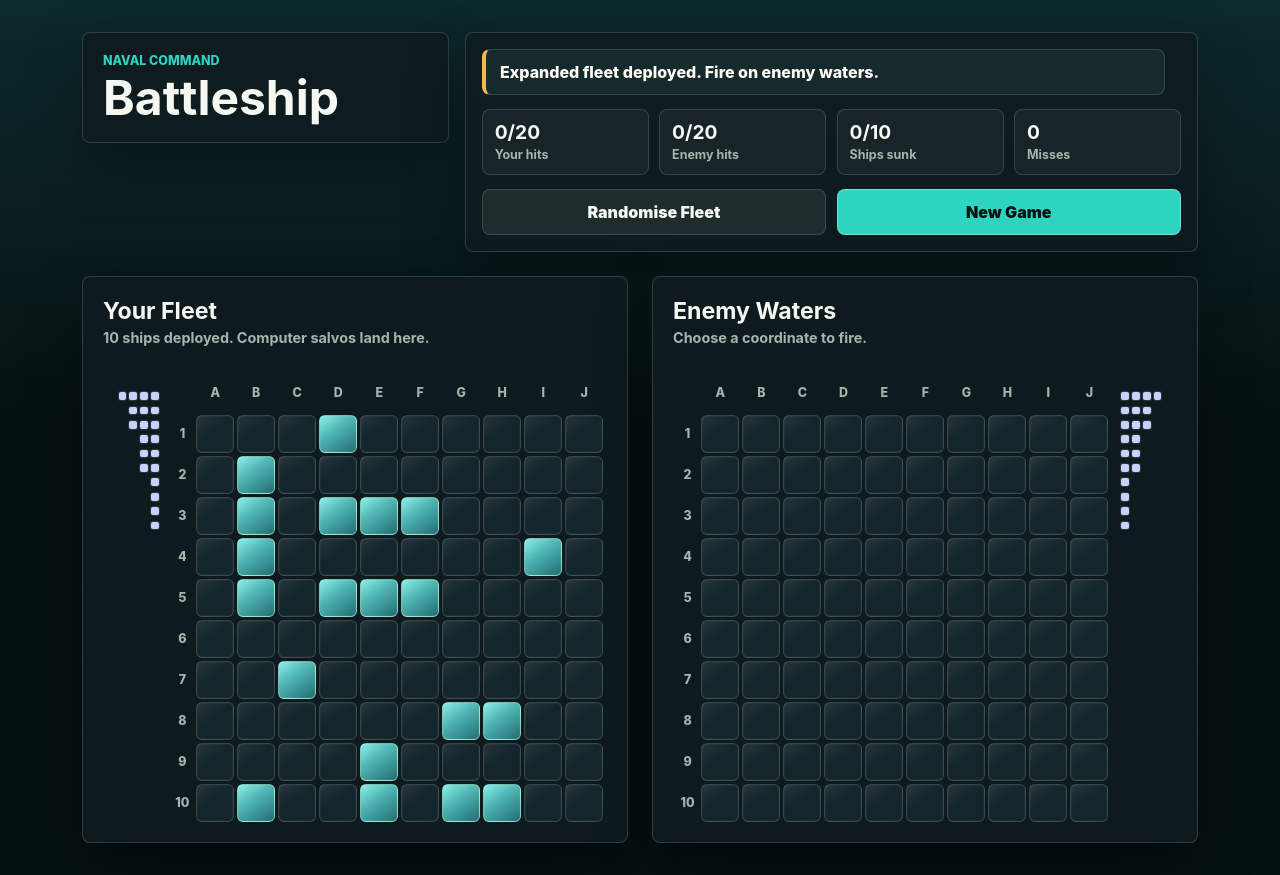
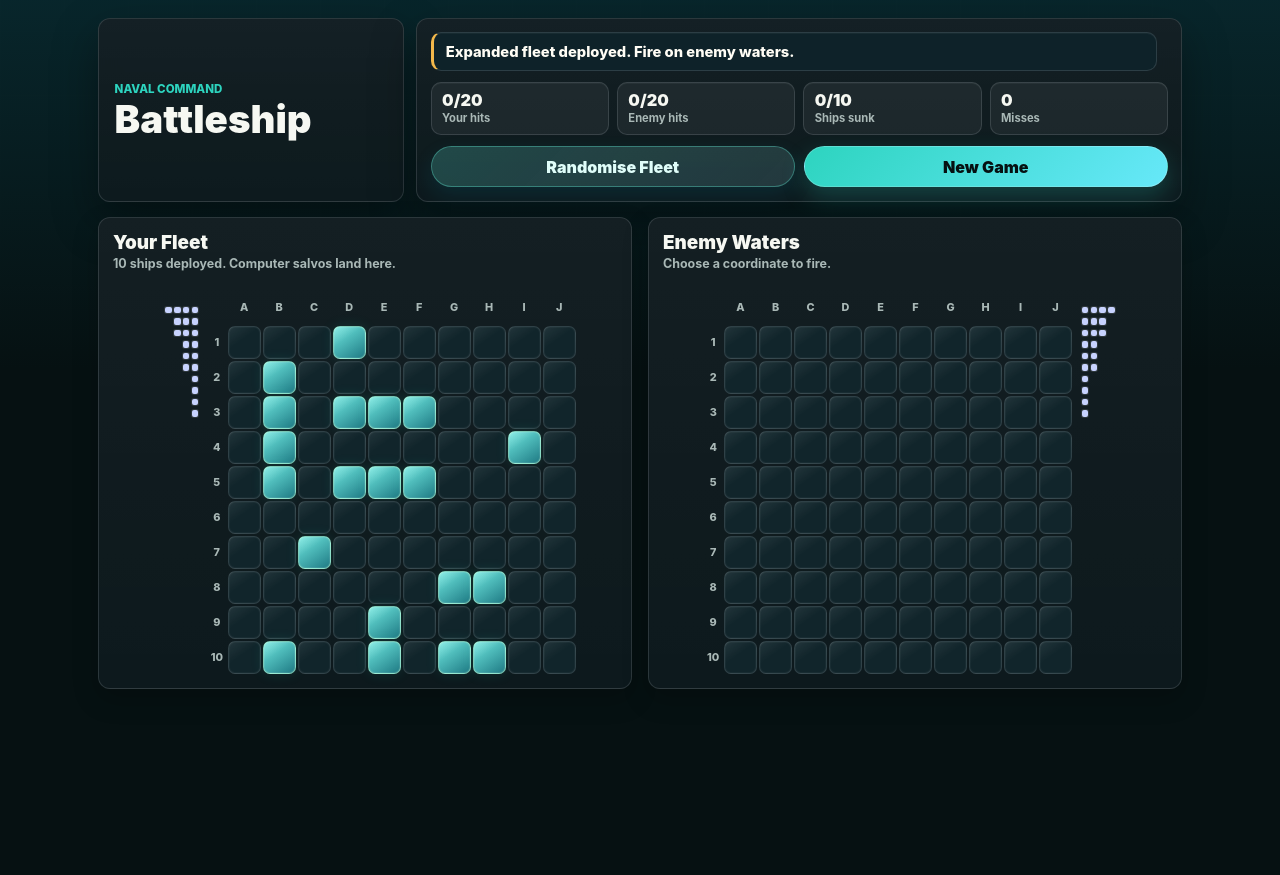
Before and after one commit to BUSISWABILIBILI/battleship, a website built with Vite: page index.html in a window 1280 px wide. After the commit the page ends 800 px from the top, so only its background shows below. Built offline with nearby package versions, Linux system fonts and the light colour scheme.

Commit message:
Polish Battleship layout and controls

```diff
--- a/src/style.css
+++ b/src/style.css
@@ -4,12 +4,15 @@
 
 :root {
   --bg: #061112;
-  --panel: #101c1f;
-  --panel-strong: #16292d;
-  --line: rgba(226, 232, 240, 0.16);
+  --panel: rgba(10, 22, 27, 0.92);
+  --panel-strong: rgba(15, 35, 42, 0.96);
+  --panel-soft: rgba(255, 255, 255, 0.055);
+  --line: rgba(226, 232, 240, 0.14);
+  --line-strong: rgba(94, 234, 212, 0.38);
   --text: #f6f8f2;
-  --muted: #a6b5ad;
+  --muted: #a9b8b6;
   --accent: #2dd4bf;
+  --accent-strong: #67e8f9;
   --danger: #ef5b4c;
   --danger-deep: #9f241c;
   --miss: #8fa0a4;
@@ -17,9 +20,12 @@
   --focus: #f8d66d;
   --target: #c7d2fe;
   --target-sunk: #fca5a5;
-  --cell-size: 38px;
-  --cell-gap: 3px;
-  --label-size: 1.35rem;
+  --cell-size: 33px;
+  --cell-gap: 2px;
+  --label-size: 1.1rem;
+  --radius: 12px;
+  --shadow: 0 18px 45px rgba(0, 0, 0, 0.34);
+  --shadow-soft: 0 10px 26px rgba(0, 0, 0, 0.22);
 }
 
 body {
@@ -35,16 +41,16 @@ body {
   color: var(--text);
   background-color: var(--bg);
   background-image:
-    linear-gradient(180deg, rgba(13, 45, 49, 0.88), rgba(6, 17, 18, 0.96) 48%),
+    linear-gradient(180deg, rgba(8, 40, 46, 0.9), rgba(6, 17, 18, 0.98) 46%),
     repeating-linear-gradient(
       90deg,
-      rgba(255, 255, 255, 0.035) 0 1px,
-      transparent 1px 72px
+      rgba(255, 255, 255, 0.026) 0 1px,
+      transparent 1px 64px
     ),
     repeating-linear-gradient(
       0deg,
-      rgba(255, 255, 255, 0.025) 0 1px,
-      transparent 1px 72px
+      rgba(255, 255, 255, 0.018) 0 1px,
+      transparent 1px 64px
     );
 }
 
@@ -53,19 +59,20 @@ button {
 }
 
 .game-shell {
-  width: min(1180px, 100%);
+  width: min(1120px, 100%);
   min-height: 100vh;
   margin: 0 auto;
-  padding: 2rem;
+  padding: 1.1rem;
   display: grid;
   align-content: start;
-  gap: 1.5rem;
+  gap: 0.95rem;
 }
 
 .game-header {
+  width: 100%;
   display: grid;
-  grid-template-columns: minmax(220px, 0.8fr) minmax(0, 1.6fr);
-  gap: 1rem;
+  grid-template-columns: minmax(190px, 0.72fr) minmax(0, 1.8fr);
+  gap: 0.75rem;
   align-items: start;
 }
 
@@ -73,21 +80,25 @@ button {
 .command-panel,
 .board-panel {
   border: 1px solid var(--line);
-  border-radius: 8px;
-  background: rgba(16, 28, 31, 0.92);
-  box-shadow: 0 24px 60px rgba(0, 0, 0, 0.32);
+  border-radius: var(--radius);
+  background:
+    linear-gradient(180deg, rgba(255, 255, 255, 0.045), rgba(255, 255, 255, 0.015)),
+    var(--panel);
+  box-shadow: var(--shadow);
+  backdrop-filter: blur(10px);
 }
 
 .heading-group {
-  padding: 1.25rem;
+  min-height: 100%;
+  padding: 1rem;
   display: grid;
-  align-content: end;
-  gap: 0.35rem;
+  align-content: center;
+  gap: 0.28rem;
 }
 
 .eyebrow {
   color: var(--accent);
-  font-size: 0.78rem;
+  font-size: 0.72rem;
   font-weight: 800;
   text-transform: uppercase;
 }
@@ -99,44 +110,48 @@ p {
 }
 
 h1 {
-  font-size: 3rem;
-  line-height: 1;
+  font-size: clamp(2.15rem, 3vw, 2.7rem);
+  line-height: 0.95;
+  font-weight: 900;
 }
 
 .command-panel {
-  padding: 1rem;
+  padding: 0.85rem;
   display: grid;
   grid-template-columns: minmax(220px, 1fr) auto;
-  gap: 0.9rem 1rem;
+  gap: 0.65rem;
   align-items: center;
 }
 
 .status-message {
-  min-height: 2.75rem;
-  padding: 0.75rem 0.9rem;
+  min-height: 2.35rem;
+  padding: 0.6rem 0.75rem;
   display: grid;
   align-items: center;
   color: #fffdf5;
-  font-weight: 800;
+  font-size: 0.92rem;
+  font-weight: 760;
   background: var(--panel-strong);
   border: 1px solid var(--line);
-  border-left: 4px solid var(--warning);
-  border-radius: 8px;
+  border-left: 3px solid var(--warning);
+  border-radius: 10px;
+  box-shadow: inset 0 1px 0 rgba(255, 255, 255, 0.04);
 }
 
 .stats {
   grid-column: 1 / -1;
   display: grid;
   grid-template-columns: repeat(4, minmax(0, 1fr));
-  gap: 0.65rem;
+  gap: 0.5rem;
 }
 
 .stat {
   min-width: 0;
-  padding: 0.75rem;
-  background: rgba(255, 255, 255, 0.045);
+  padding: 0.55rem 0.65rem;
+  background: var(--panel-soft);
   border: 1px solid var(--line);
-  border-radius: 8px;
+  border-radius: 10px;
+  box-shadow: inset 0 1px 0 rgba(255, 255, 255, 0.035);
 }
 
 .stat strong,
@@ -145,14 +160,15 @@ h1 {
 }
 
 .stat strong {
-  font-size: 1.2rem;
+  font-size: 1.02rem;
   line-height: 1.1;
+  font-weight: 900;
 }
 
 .stat span {
-  margin-top: 0.2rem;
+  margin-top: 0.12rem;
   color: var(--muted);
-  font-size: 0.78rem;
+  font-size: 0.7rem;
   font-weight: 700;
 }
 
@@ -160,37 +176,60 @@ h1 {
   grid-column: 1 / -1;
   display: grid;
   grid-template-columns: repeat(2, minmax(0, 1fr));
-  gap: 0.65rem;
+  gap: 0.55rem;
 }
 
 .restart-button,
 .secondary-button {
-  min-height: 2.75rem;
-  padding: 0.75rem 1rem;
+  min-height: 2.45rem;
+  padding: 0.62rem 0.9rem;
+  position: relative;
+  overflow: hidden;
   font-weight: 900;
-  border: 1px solid rgba(255, 255, 255, 0.32);
-  border-radius: 8px;
+  border: 1px solid rgba(255, 255, 255, 0.2);
+  border-radius: 999px;
   cursor: pointer;
+  transition:
+    transform 0.18s ease,
+    background 0.18s ease,
+    border-color 0.18s ease,
+    box-shadow 0.18s ease,
+    opacity 0.18s ease;
 }
 
 .restart-button {
   color: #061112;
-  background: var(--accent);
+  background: linear-gradient(135deg, var(--accent), var(--accent-strong));
+  box-shadow: 0 10px 24px rgba(45, 212, 191, 0.22);
 }
 
 .secondary-button {
-  color: var(--text);
-  background: rgba(255, 255, 255, 0.07);
-  border-color: var(--line);
+  color: #dffdf9;
+  background:
+    linear-gradient(135deg, rgba(45, 212, 191, 0.18), rgba(103, 232, 249, 0.08)),
+    rgba(255, 255, 255, 0.065);
+  border-color: rgba(94, 234, 212, 0.36);
+  box-shadow: 0 8px 20px rgba(8, 145, 178, 0.13);
 }
 
 .restart-button:hover:not(:disabled) {
-  background: #5eead4;
+  transform: translateY(-1px);
+  background: linear-gradient(135deg, #5eead4, #a5f3fc);
+  box-shadow: 0 14px 30px rgba(45, 212, 191, 0.3);
 }
 
 .secondary-button:hover:not(:disabled) {
-  background: rgba(255, 255, 255, 0.12);
-  border-color: rgba(94, 234, 212, 0.48);
+  transform: translateY(-1px);
+  background:
+    linear-gradient(135deg, rgba(45, 212, 191, 0.28), rgba(103, 232, 249, 0.12)),
+    rgba(255, 255, 255, 0.085);
+  border-color: rgba(94, 234, 212, 0.64);
+  box-shadow: 0 12px 28px rgba(8, 145, 178, 0.18);
+}
+
+.restart-button:active:not(:disabled),
+.secondary-button:active:not(:disabled) {
+  transform: translateY(0);
 }
 
 .restart-button:focus-visible,
@@ -201,39 +240,44 @@ h1 {
 
 .restart-button:disabled,
 .secondary-button:disabled {
-  opacity: 0.45;
+  opacity: 0.55;
   cursor: not-allowed;
 }
 
 .boards {
   display: grid;
   grid-template-columns: repeat(2, minmax(0, 1fr));
-  gap: 1.5rem;
+  gap: 0.95rem;
+  align-items: start;
 }
 
 .board-panel {
-  padding: 1.25rem;
+  min-width: 0;
+  padding: 0.9rem;
+  box-shadow: var(--shadow-soft);
 }
 
 .board-header {
-  min-height: 3.8rem;
+  min-height: 3rem;
   display: grid;
   align-content: start;
-  gap: 0.25rem;
+  gap: 0.18rem;
 }
 
 .board-header h2 {
-  font-size: 1.45rem;
+  font-size: 1.18rem;
+  line-height: 1.1;
+  font-weight: 900;
 }
 
 .board-header p {
   color: var(--muted);
-  font-size: 0.9rem;
+  font-size: 0.78rem;
   font-weight: 650;
 }
 
 .board-area {
-  margin-top: 1rem;
+  margin-top: 0.65rem;
   display: grid;
   justify-content: center;
   align-items: start;
@@ -241,23 +285,23 @@ h1 {
 
 .board-area.targets-left,
 .board-area.targets-right {
-  gap: 0.8rem;
+  gap: 0.6rem;
 }
 
 .board-area.targets-left {
-  grid-template-columns: minmax(52px, auto) max-content;
+  grid-template-columns: minmax(44px, auto) max-content;
 }
 
 .board-area.targets-right {
-  grid-template-columns: max-content minmax(52px, auto);
+  grid-template-columns: max-content minmax(44px, auto);
 }
 
 .fleet-targets {
-  min-width: 52px;
+  min-width: 44px;
   padding-top: calc(var(--cell-size) * 0.48);
   display: grid;
   align-content: start;
-  gap: 0.42rem;
+  gap: 0.32rem;
 }
 
 .targets-left .fleet-targets {
@@ -270,15 +314,21 @@ h1 {
 
 .fleet-target {
   display: flex;
-  gap: 0.2rem;
+  gap: 0.16rem;
+  transition:
+    opacity 0.18s ease,
+    transform 0.18s ease;
 }
 
 .target-segment {
-  width: 0.48rem;
-  height: 0.48rem;
+  width: 0.4rem;
+  height: 0.4rem;
   background: var(--target);
   border-radius: 2px;
   box-shadow: 0 0 0 1px rgba(255, 255, 255, 0.12);
+  transition:
+    background 0.2s ease,
+    box-shadow 0.2s ease;
 }
 
 .fleet-target.sunk .target-segment {
@@ -299,7 +349,7 @@ h1 {
   display: grid;
   place-items: center;
   color: var(--muted);
-  font-size: 0.78rem;
+  font-size: 0.68rem;
   font-weight: 800;
 }
 
@@ -312,11 +362,17 @@ h1 {
   place-items: center;
   color: var(--text);
   background:
-    linear-gradient(145deg, rgba(255, 255, 255, 0.08), transparent 42%),
-    #14252b;
+    linear-gradient(145deg, rgba(255, 255, 255, 0.075), transparent 42%),
+    #11252b;
   border: 1px solid var(--line);
-  border-radius: 6px;
+  border-radius: 7px;
   box-shadow: inset 0 0 0 1px rgba(255, 255, 255, 0.03);
+  transition:
+    transform 0.14s ease,
+    background 0.18s ease,
+    border-color 0.18s ease,
+    box-shadow 0.18s ease,
+    opacity 0.18s ease;
 }
 
 button.cell {
@@ -328,11 +384,14 @@ button.cell {
 }
 
 .target-cell:hover:not(:disabled) {
-  transform: translateY(-1px);
+  transform: translateY(-1px) scale(1.03);
   background:
-    linear-gradient(145deg, rgba(45, 212, 191, 0.22), transparent 44%),
+    linear-gradient(145deg, rgba(45, 212, 191, 0.28), transparent 44%),
     #18333a;
-  border-color: rgba(94, 234, 212, 0.72);
+  border-color: rgba(94, 234, 212, 0.82);
+  box-shadow:
+    inset 0 0 0 1px rgba(255, 255, 255, 0.05),
+    0 0 16px rgba(45, 212, 191, 0.2);
 }
 
 .target-cell:focus-visible {
@@ -347,9 +406,12 @@ button.cell {
 
 .cell.ship {
   background:
-    linear-gradient(145deg, rgba(255, 255, 255, 0.2), transparent 38%),
-    linear-gradient(145deg, #6ee7df, #236d73);
-  border-color: rgba(187, 247, 208, 0.5);
+    linear-gradient(145deg, rgba(255, 255, 255, 0.22), transparent 38%),
+    linear-gradient(145deg, #6ee7df, #1f7a84);
+  border-color: rgba(187, 247, 208, 0.55);
+  box-shadow:
+    inset 0 0 0 1px rgba(255, 255, 255, 0.08),
+    0 0 14px rgba(45, 212, 191, 0.12);
 }
 
 .cell.hit {
@@ -359,11 +421,12 @@ button.cell {
   border-color: rgba(255, 213, 199, 0.62);
   box-shadow:
     inset 0 0 0 1px rgba(255, 255, 255, 0.12),
-    0 0 18px rgba(239, 91, 76, 0.34);
+    0 0 18px rgba(239, 91, 76, 0.38);
 }
 
 .cell.hit::after {
   content: "X";
+  font-size: 0.86rem;
   font-weight: 950;
   color: #fff8f2;
 }
@@ -377,13 +440,18 @@ button.cell {
 
 .cell.miss::after {
   content: "";
-  width: 0.48rem;
-  height: 0.48rem;
+  width: 0.42rem;
+  height: 0.42rem;
   background: var(--miss);
   border-radius: 50%;
+  box-shadow: 0 0 8px rgba(203, 213, 225, 0.18);
 }
 
-@media (max-width: 980px) {
+@media (max-width: 1080px) {
+  .game-shell {
+    width: min(760px, 100%);
+  }
+
   .game-header,
   .boards {
     grid-template-columns: 1fr;
@@ -392,21 +460,26 @@ button.cell {
   .heading-group {
     align-content: start;
   }
+
+  .game-header {
+    width: 100%;
+  }
 }
 
 @media (max-width: 640px) {
   :root {
-    --cell-size: clamp(24px, 7.4vw, 34px);
+    --cell-size: clamp(24px, 7.2vw, 32px);
     --cell-gap: 2px;
     --label-size: 1.1rem;
   }
 
   .game-shell {
-    padding: 1rem;
+    padding: 0.75rem;
+    gap: 0.75rem;
   }
 
   h1 {
-    font-size: 2.2rem;
+    font-size: 2rem;
   }
 
   .command-panel {
@@ -427,12 +500,14 @@ button.cell {
   }
 
   .board-panel {
-    padding: 0.85rem;
+    padding: 0.75rem;
+    overflow-x: clip;
   }
 
   .board-area.targets-left,
   .board-area.targets-right {
     grid-template-columns: 1fr;
+    gap: 0.55rem;
   }
 
   .board-area.targets-left .fleet-targets,
```
